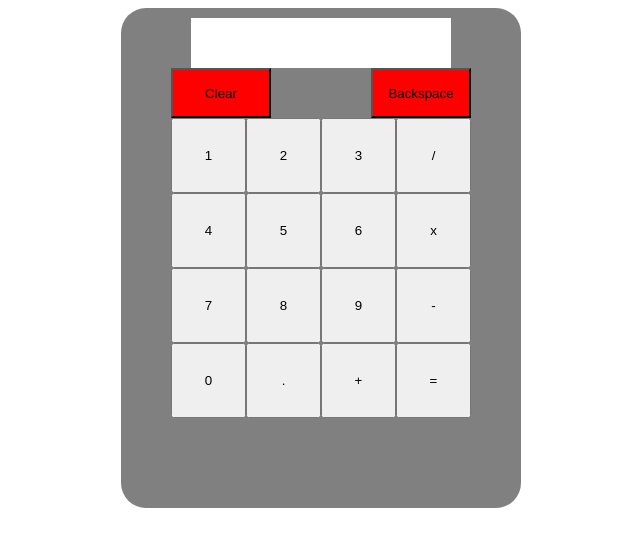
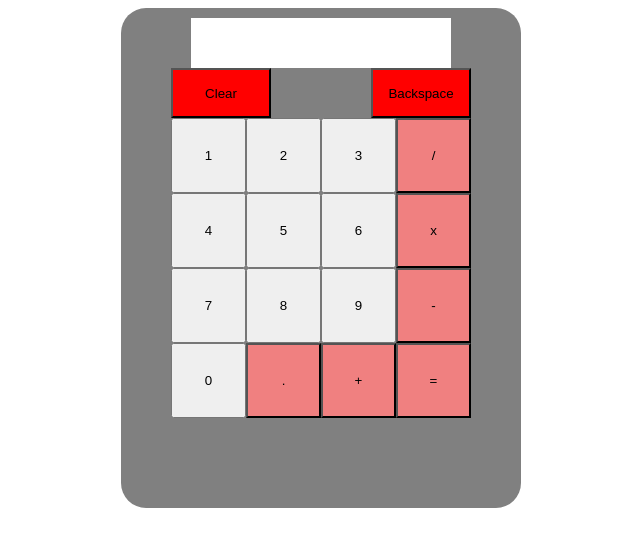
Before and after one commit to flos06/Odin-project, a plain HTML site: page calculator/index.html in a window 1280 px wide. Shown: the whole page, without its empty margins (319-959 px from the left). Drawn offline with Linux system fonts and the light colour scheme.

```diff
--- a/calculator/index.html
+++ b/calculator/index.html
@@ -24,19 +24,19 @@
                 <button onclick="store(this)">1</button>
                 <button onclick="store(this)">2</button>
                 <button onclick="store(this)">3</button>
-                <button onclick="divide()">/</button>
+                <button class="oper" onclick="divide()">/</button>
                 <button onclick="store(this)">4</button>
                 <button onclick="store(this)">5</button>
                 <button onclick="store(this)">6</button>
-                <button onclick="multiply()">x</button>
+                <button class="oper" onclick="multiply()">x</button>
                 <button onclick="store(this)">7</button>
                 <button onclick="store(this)">8</button>
                 <button onclick="store(this)">9</button>
-                <button onclick="substract()">-</button>
+                <button class="oper" onclick="substract()">-</button>
                 <button onclick="store(this)">0</button>
-                <button onclick="store(this)">.</button>
-                <button onclick="add()">+</button>
-                <button onclick="calculate()">=</button>
+                <button class="oper" onclick="store(this)">.</button>
+                <button class="oper" onclick="add()">+</button>
+                <button class="oper" onclick="calculate()">=</button>
 
             </div>
         </div>
--- a/calculator/myscript.js
+++ b/calculator/myscript.js
@@ -105,7 +105,7 @@
         outputL.innerHTML = result
         outputUpper.innerHTML = prevV + ' x ' + currentVal + ' = ' + result
     } else if (operator == '/'){
-        result = Number(currentVal) / Number(prevV)
+        result =  Number(prevV) / Number(currentVal)
         result = Math.round(result * 100) / 100
         outputL.innerHTML = result
         outputUpper.innerHTML = prevV + ' / ' + currentVal + ' = ' + result
--- a/calculator/mystyle.css
+++ b/calculator/mystyle.css
@@ -25,6 +25,10 @@
     flex-direction: column;
 
 
+}
+
+.oper{
+  background-color: lightcoral;
 }
 
 #upper {
--- a/javascript-exercises/11_getTheTitles/getTheTitles.js
+++ b/javascript-exercises/11_getTheTitles/getTheTitles.js
@@ -1,5 +1,5 @@
-const getTheTitles = function() {
-
+const getTheTitles = function(val) {
+return val.map(el => el.title)
 };
 
 // Do not edit below this line
```
Also changed, not shown: 1 other file.
